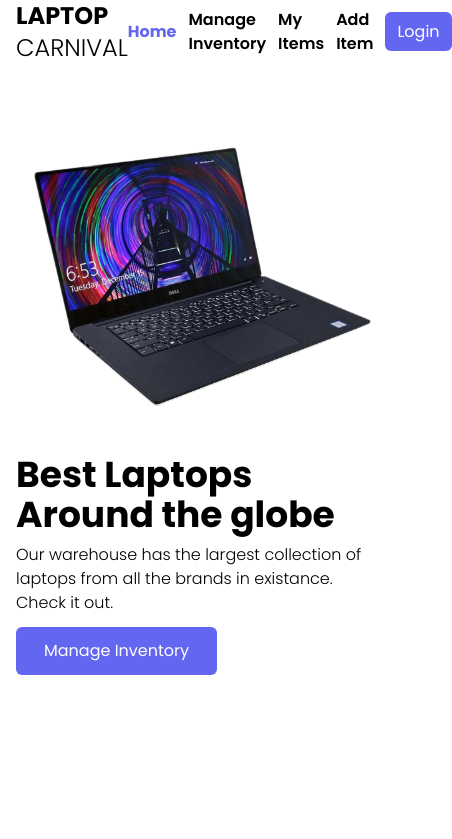
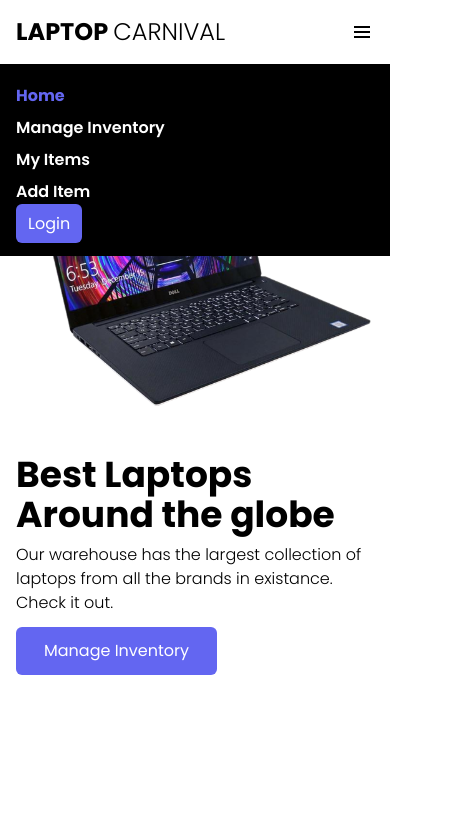
Before and after one commit to shahriyardx/laptop-carnival, a React (Vite) app: page / in a window 390 px wide. Shown: the top 839 px of the page, 452 px wide, since content can reach past the window. Built offline with nearby package versions, Linux system fonts and the light colour scheme; no server answers.

Commit message:
Responsive header

```diff
--- a/src/sections/Header/Header.jsx
+++ b/src/sections/Header/Header.jsx
@@ -1,38 +1,43 @@
-import React from 'react'
+import React, { useState } from 'react'
 import { useAuthState } from 'react-firebase-hooks/auth'
 import { signOut } from 'firebase/auth'
 import { Link } from 'react-router-dom'
 import useAuth from '../../../firebase/useAuth'
 import Container from '../../components/Container/Container'
 import CustomLink from '../../components/CustomLink/CustomLink'
-import styles from './Header.module.css'
+import { BiMenu } from 'react-icons/bi'
 
 const Header = () => {
   const auth = useAuth()
   const [user, loading, error] = useAuthState(auth);
+  const [open, setOpen] = useState(true)
 
   return (
     <header>
-      <Container className={styles.nav}>
-        <div className={styles.logo}>
+      <Container className='h-16 flex items-center relative justify-between'>
+        <div className='text-2xl font-bold uppercase'>
           <Link to='/'>
             Laptop <span className='font-light'>Carnival</span>
           </Link>
         </div>
 
-        <div className={styles.menu}>
+        <div className={`z-50 absolute sm:static top-16 left-0 w-full md:w-auto px-4 py-5 sm:p-0 bg-black sm:bg-transparent text-white sm:text-black flex flex-col sm:flex-row sm:items-center sm:ml-auto gap-2 md:gap-4 ${open ? 'flex' : 'hidden sm:flex'}`}>
           <CustomLink to='/'>Home</CustomLink>
           <CustomLink to='/inventory'>Manage Inventory</CustomLink>
           <CustomLink to='/inventory/my'>My Items</CustomLink>
           <CustomLink to='/inventory/add'>Add Item</CustomLink>
           {user ? (
             <div className='flex gap-2 items-center'>
-              <span className='font-bold'>{user.displayName}</span>
-              <button className={styles.logout_button} onClick={() => signOut(auth)}>Logout</button>
+              <span className='font-bold hidden'>{user.displayName}</span>
+              <button className='cursor-pointer px-3 py-2 rounded-md bg-red-500 text-white' onClick={() => signOut(auth)}>Logout</button>
             </div>
             ) : (
-            <CustomLink to='/login' className={styles.login_button}>Login</CustomLink>
+            <CustomLink to='/login' className='px-3 py-2 rounded-md bg-indigo-500 text-white'>Login</CustomLink>
           )}
+        </div>
+
+        <div className='ml-auto text-2xl sm:hidden' onClick={() => setOpen(!open)}>
+          <BiMenu />
         </div>
       </Container>
     </header>
--- a/src/sections/Header/Header.module.css
+++ /dev/null
@@ -1,19 +0,0 @@
-.logo {
-  @apply text-2xl font-bold uppercase;
-}
-
-.nav {
-  @apply h-16 flex items-center;
-}
-
-.menu {
-  @apply flex items-center gap-3 ml-auto;
-}
-
-.login_button {
-  @apply px-3 py-2 rounded-md bg-indigo-500 text-white;
-}
-
-.logout_button {
-  @apply cursor-pointer px-3 py-2 rounded-md bg-red-500 text-white;
-}
```
